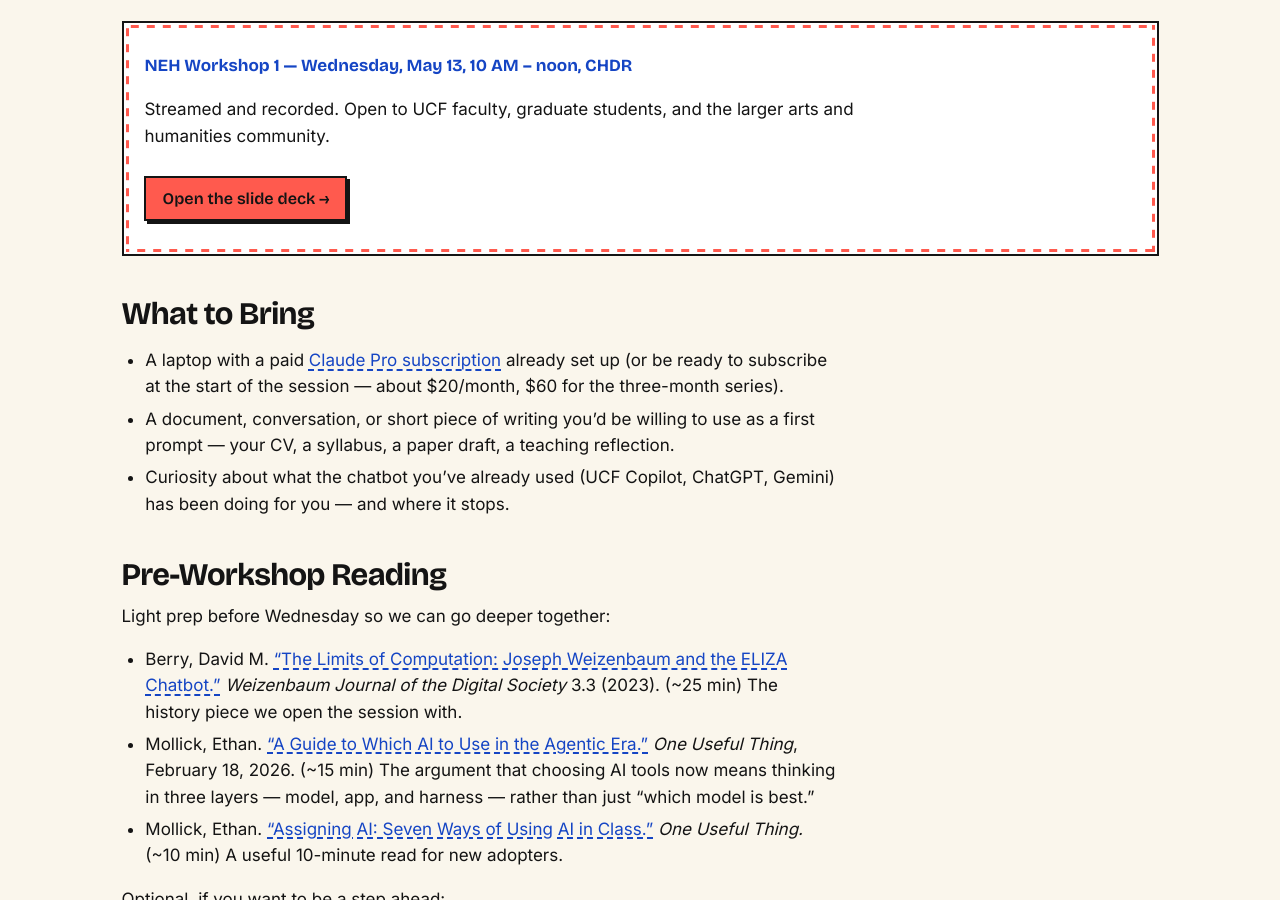
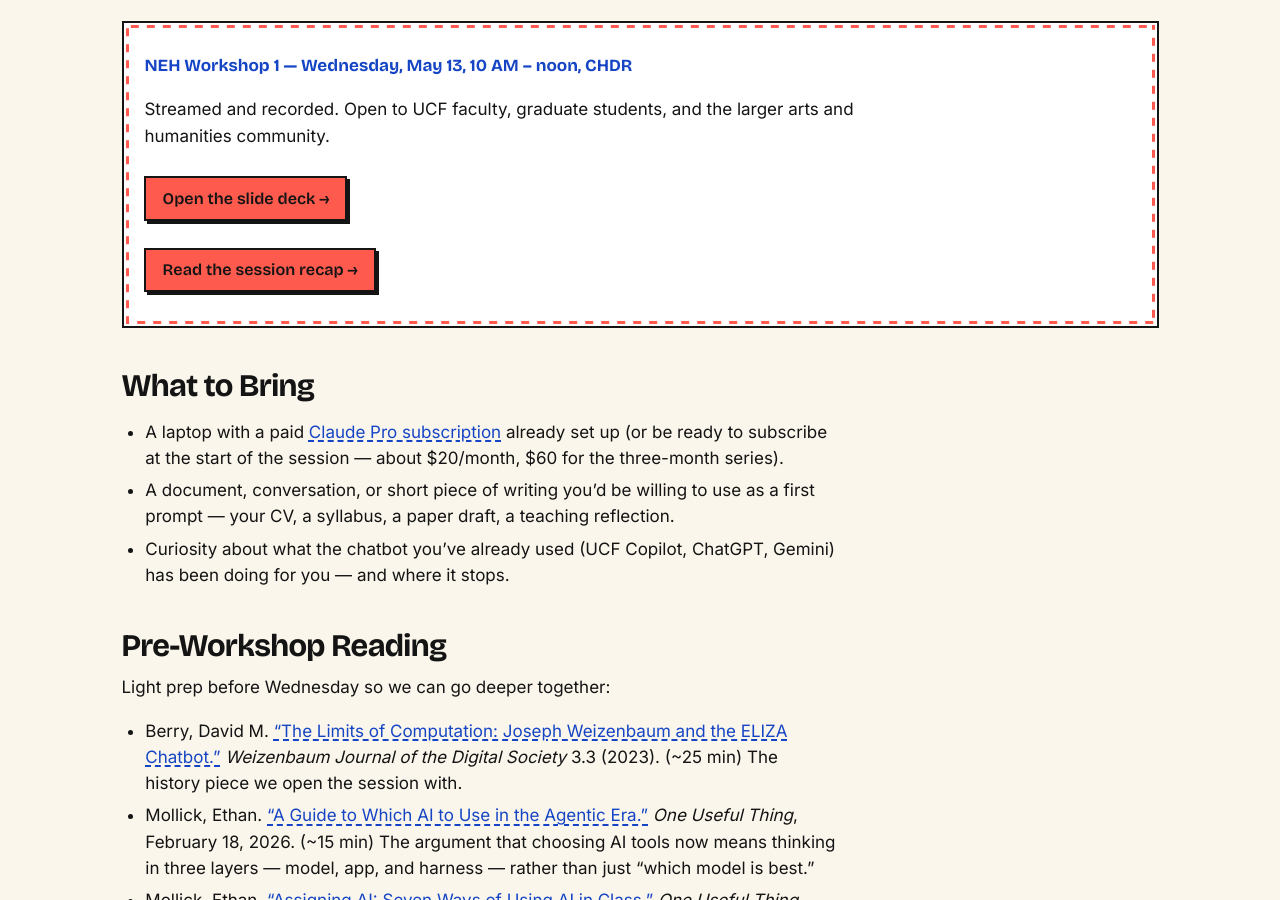
Before and after one commit to AMSUCF/NEH_AI_DH, a Jekyll site: the page built from weeks/week-01.md, in a window 1280 px wide and 900 px high, scrolled down 558 px. Built offline with Jekyll 4.4.1, drawn with Linux system fonts in a browser that asks for light colours.

Commit message:
Link Workshop 1 recap from the week page
Co-Authored-By: Claude Fable 5 <noreply@anthropic.com>

```diff
--- a/weeks/week-01.md
+++ b/weeks/week-01.md
@@ -21,6 +21,8 @@ By the end of the session, every participant will have a working Claude account
 Streamed and recorded. Open to UCF faculty, graduate students, and the larger arts and humanities community.
 
 [Open the slide deck →]({{ '/slides/web/w01/' | relative_url }}){:.btn}
+
+[Read the session recap →](week-01-recap.md){:.btn}
 </div>
 
 ## What to Bring
```
